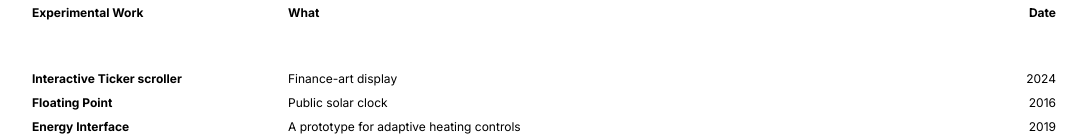
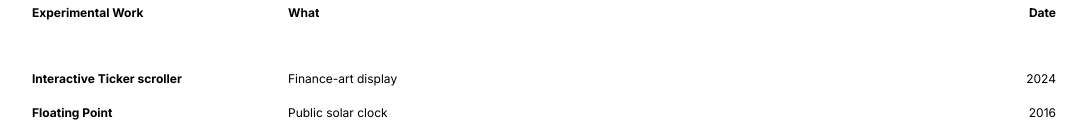
Before and after one commit to a7u7a/esrs-portfolio, a Next.js app: page / in a window 1280 px wide. Shown: the part 3366-3505 px from the top of the page, without its empty margins (96-1183 px from the left). Built offline with nearby package versions, Linux system fonts and the light colour scheme.

Commit message:
Arrow cursor

```diff
--- a/app/page.tsx
+++ b/app/page.tsx
@@ -6,7 +6,7 @@ import Logo from "@/components/logo";
 
 export default async function Home() {
   return (
-    <main className="text-[12px] flex flex-col items-center">
+    <main className="text-[12px] flex flex-col items-center ">
 
       {/* <div className="fixed w-full flex items-center justify-end" >
         <div className="w-[100px] h-[100px]">
--- a/components/accordion-wrapper.tsx
+++ b/components/accordion-wrapper.tsx
@@ -14,7 +14,7 @@ const AccordionWrapper = ({ children, project }: AccordionItemProps) => {
   const canToggle = project.canToggle ?? false;
   const startsCollapsed = project.collapsed ?? false;
   const [animate, setAnimate] = useState(false);
-  // const canToggle = startsCollapsed
+  const [hover, setHover] = useState(false);
   const [collapsed, setCollapsed] = useState(startsCollapsed);
   const [delayedCollapsed, setDelayedCollapsed] = useState(startsCollapsed)
   const [childrenRef, childrenBounds] = useMeasure()
@@ -53,19 +53,24 @@ const AccordionWrapper = ({ children, project }: AccordionItemProps) => {
 
   return (
     <div className={`${animate ? 'transition-all' : 'transition-none'} relative duration-1000 ease-in-out overflow-hidden`}
-      style={{ height: !collapsed ? totalHeight + 'px' : '20px' }}
+      style={{ height: !collapsed ? totalHeight + 'px' : '30px' }}
     >
 
       {/* view as row */}
-      {canToggle && <div
+      {canToggle && <button
+        onClick={onClick}
+        onMouseEnter={() => setHover(true)}
+        onMouseLeave={() => setHover(false)}
         className={`
-          grid grid-cols-4 w-full pb-4
+          grid grid-cols-4 w-full mb-4 transition-colors ${!delayedCollapsed ? 'bg-gray-100' : ''}
+          ${hover ? 'bg-gray-100' : ''}
         `}>
 
-        <button
-          onClick={onClick}
-          className={`text-left font-bold ${canToggle ? 'hover:text-gray-500' : 'cursor-default'}`}>{project.title}
-        </button>
+        <div
+          className={`text-left font-bold`}
+        >
+          {project.title}
+        </div>
 
         <div className='text-left col-span-2'>
           <h3><span >{project.what}</span></h3>
@@ -76,7 +81,7 @@ const AccordionWrapper = ({ children, project }: AccordionItemProps) => {
           <h3> <span>{project.date}</span></h3>
         </div>
 
-      </div>}
+      </button>}
 
 
       {/* project details */}
@@ -112,7 +117,7 @@ const AccordionWrapper = ({ children, project }: AccordionItemProps) => {
           ))}
         </div>
 
-        <div className={`flex gap-2 w-1/2 transition-opacity ${delayedCollapsed ? 'opacity-0' : 'opacity-100'}`}>
+        <div className={`flex gap-2 w-1/2`}>
           <div className='w-1/2'>
             <Markdown>{project.descriptionOne}</Markdown>
           </div>
--- a/components/carousel/index.tsx
+++ b/components/carousel/index.tsx
@@ -1,5 +1,5 @@
 "use client"
-import React, { useState } from 'react'
+import React, { useState, useEffect } from 'react'
 import { EmblaOptionsType } from 'embla-carousel'
 import { DotButton, useDotButton } from './dot-button'
 import { usePrevNextButtons } from './arrow-buttons'
@@ -7,6 +7,7 @@ import useEmblaCarousel from 'embla-carousel-react'
 import { IGalleryItem } from '@/lib/types'
 import ImageSlide from './image-slide'
 import VideoSlide from './video-slide'
+import { ArrowLeft, ArrowRight } from '@phosphor-icons/react'
 
 type PropType = {
   slides: IGalleryItem[]
@@ -16,6 +17,19 @@ const ProjectCarousel: React.FC<PropType> = (props) => {
   const { slides } = props
   const [options, setOptions] = useState<EmblaOptionsType>({ loop: true, watchDrag: (slides.length - 1) != 0 })
   const [emblaRef, emblaApi] = useEmblaCarousel(options)
+  const [showCustomCursor, setShowCustomCursor] = useState(false)
+  const [cursorPosition, setCursorPosition] = useState({ x: 0, y: 0 })
+
+  useEffect(() => {
+    const handleMouseMove = (e: MouseEvent) => {
+      setCursorPosition({ x: e.clientX, y: e.clientY })
+    }
+
+    window.addEventListener('mousemove', handleMouseMove)
+    return () => {
+      window.removeEventListener('mousemove', handleMouseMove)
+    }
+  }, [])
 
   const { selectedIndex, scrollSnaps, onDotButtonClick } =
     useDotButton(emblaApi)
@@ -59,8 +73,12 @@ const ProjectCarousel: React.FC<PropType> = (props) => {
         <div className='pt-6'></div>
       )}
 
-      <div className='h-[400px]] flex flex-col items-center justify-between overflow-hidden'>
-        <div className="overflow-hidden h-full" ref={emblaRef}>
+      <div
+        className='h-[400px]] flex flex-col items-center justify-between overflow-hidden'
+        onMouseEnter={() => setShowCustomCursor(true)}
+        onMouseLeave={() => setShowCustomCursor(false)}
+      >
+        <div className="overflow-hidden h-full cursor-none" ref={emblaRef}>
           <div className="flex h-full -ml-2">
             {slides.map((slide, index) => (
               <div key={index}
@@ -76,6 +94,18 @@ const ProjectCarousel: React.FC<PropType> = (props) => {
             ))}
           </div>
         </div>
+        {showCustomCursor && (
+          <div
+            className="fixed pointer-events-none z-50 mix-blend-difference"
+            style={{
+              left: `${cursorPosition.x}px`,
+              top: `${cursorPosition.y}px`,
+              transform: 'translate(-50%, -50%)'
+            }}
+          >
+            <ArrowRight size={32} color="#ffffff" weight="bold" />
+          </div>
+        )}
       </div>
     </section>
   )
```
